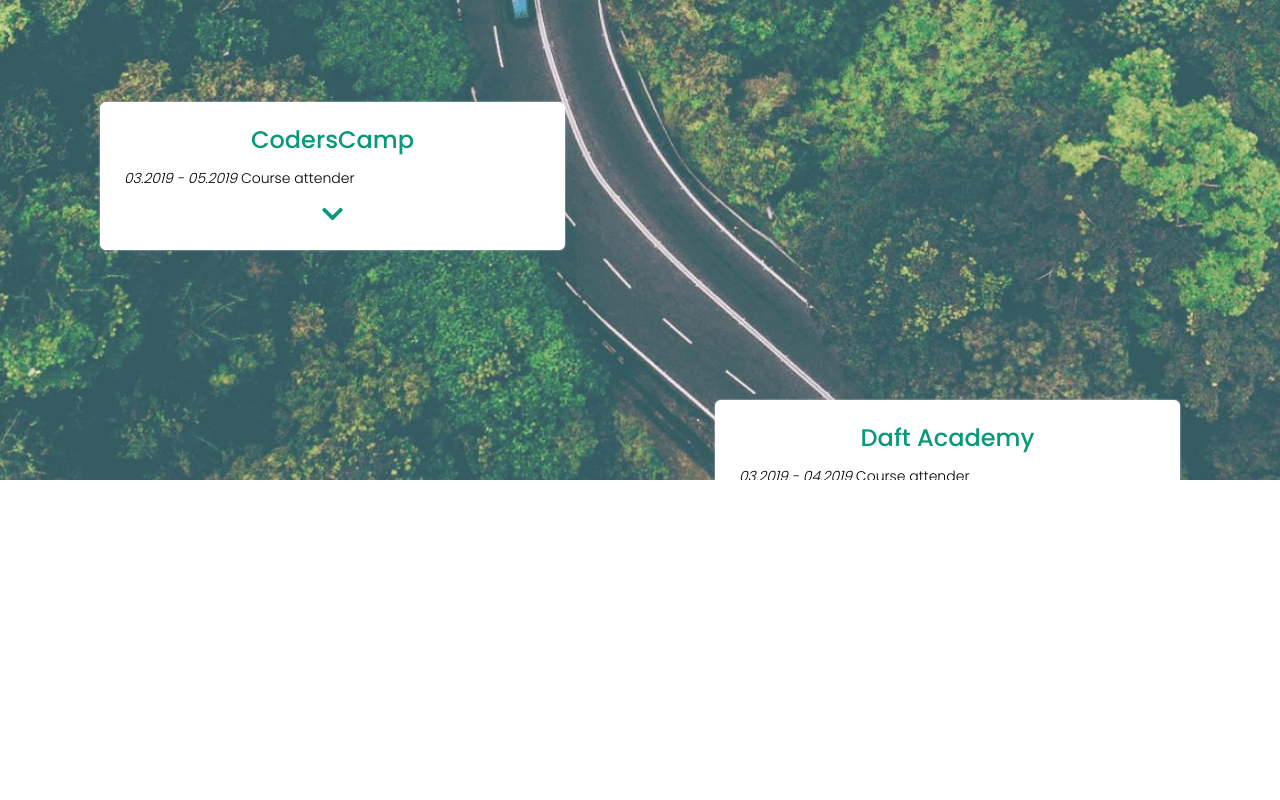
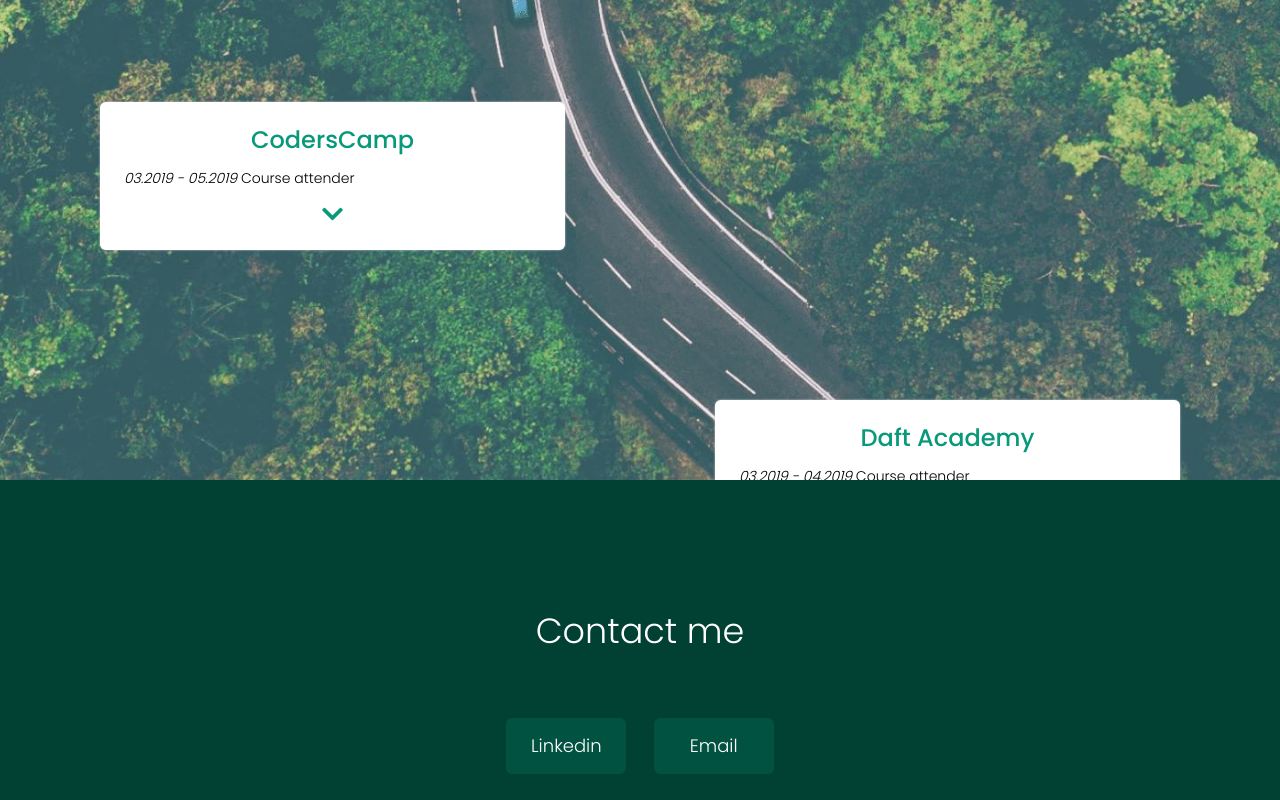
Before and after one commit to AniaKujawa/portfolio, a website built with webpack: page src/index.html in a window 1280 px wide. Shown: the part 2000-2800 px from the top of the page. Before the commit the page ends 2480 px from the top, so only its background shows below. Built offline with nearby package versions, Linux system fonts and the light colour scheme; files whose address does not match are found by name; a web font is replaced by a local one.

Commit message:
add contact section

```diff
--- a/src/index.html
+++ b/src/index.html
@@ -47,11 +47,6 @@
             <p>Email:
               <span class="business-card__info--colored">
                 kujawanna@gmail.com
-              </span>
-            </p>
-            <p>Phone:
-              <span class="business-card__info--colored">
-                507-634-033
               </span>
             </p>
           </div>
@@ -603,5 +598,19 @@
       </div>
     </section>
 
+    <section id="contact">
+      <div class="contact-box">
+        <h1 class="contact-box__title">Contact me</h1>
+        <div>
+          <a class="contact-box__button" href='http://www.linkedin.com/in/annakujawa' target='_blank'>
+            Linkedin
+          </a>
+          <a class="contact-box__button" href="mailto:kujawanna@gmail.com">
+            Email
+          </a>
+        </div>
+      </div>
+    </section>
+
   </body>
 </html>
--- a/src/js/road.js
+++ b/src/js/road.js
@@ -17,16 +17,16 @@ careerSteps.forEach(step => observer.observe(step));
 const showWholeElement = entries => {
   entries.forEach(entry => {
     if(entry.isIntersecting) {
-      window.scrollTo({
-        top: document.body.scrollHeight,
+      window.scrollBy({
+        top: entry.target.scrollHeight,
         left: 0,
         behavior: 'smooth'
       });
-    }
-  })
-}
+    };
+  });
+};
 
-const observerSection = new IntersectionObserver(showWholeElement, { threshold: 0.1 });
+const observerSection = new IntersectionObserver(showWholeElement);
 const roadSection = document.querySelector('#road');
 observerSection.observe(roadSection);
 
--- a/src/styles/base/main.scss
+++ b/src/styles/base/main.scss
@@ -3,6 +3,7 @@
 $dark-grey: #322626;
 $white: #fff;
 $details-color: #079979;
+$middle-details: #015240;
 $dark-details: #014133;
 
 $spacing-unit: 8px;
--- a/src/styles/components/businessCard.scss
+++ b/src/styles/components/businessCard.scss
@@ -1,6 +1,9 @@
 .about {
   min-height: 100vh;
   padding-top: $spacing-unit;
+  display: flex;
+  flex-direction: column;
+  justify-content: center;
 
   @include breakpoint("xs") {
     padding-top: $spacing-unit * 6;
@@ -20,7 +23,7 @@
     line-height: 18px;
 
     @include breakpoint("xs") {
-      margin: $spacing-unit * 6 auto;
+      margin: $spacing-unit * 10 auto;
       max-width: 600px;
     }
 
--- /dev/null
+++ b/src/styles/components/contact.scss
@@ -0,0 +1,48 @@
+#contact {
+  background-color: $dark-details;
+
+  .contact-box {
+    display: flex;
+    flex-direction: column;
+    align-items: center;
+    padding: $spacing-unit * 16 0;
+
+    &__title {
+      font-size: 24px;
+      line-height: 32px;
+      color: $white;
+      margin-bottom: $spacing-unit * 8;
+
+      @include breakpoint("sm") {
+        font-size: 35px;
+        line-height: 46px;
+      }
+    }
+
+    &__button {
+      padding: $spacing-unit * 2 0;
+      width: $spacing-unit * 12;
+      background-color: $middle-details;
+      color: $white;
+      display: inline-block;
+      font-size: 14px;
+      line-height: 20px;
+      text-align: center;
+      border-radius: 6px;
+
+      @include breakpoint("sm") {
+        font-size: 18px;
+        line-height: 24px;
+        width: $spacing-unit * 15;
+      }
+
+      &:first-of-type {
+        margin-right: $spacing-unit * 3;
+      }
+
+      &:hover {
+        background-color: $details-color;
+      }
+    }
+  }
+}
--- a/src/styles/main.scss
+++ b/src/styles/main.scss
@@ -1,8 +1,9 @@
-@import './base/_reset.scss';
-@import './base/rwd.scss';
-@import './base/main.scss';
+@import "./base/_reset.scss";
+@import "./base/rwd.scss";
+@import "./base/main.scss";
 
-@import './components/welcome.scss';
-@import './components/businessCard.scss';
-@import './components/road.scss';
-@import './components/helpers.scss';
+@import "./components/welcome.scss";
+@import "./components/businessCard.scss";
+@import "./components/road.scss";
+@import "./components/helpers.scss";
+@import "./components/contact.scss";
```
Also changed, not shown: dist/index.html, dist/main.js, src/styles/components/road.scss (line endings or trailing spaces).
